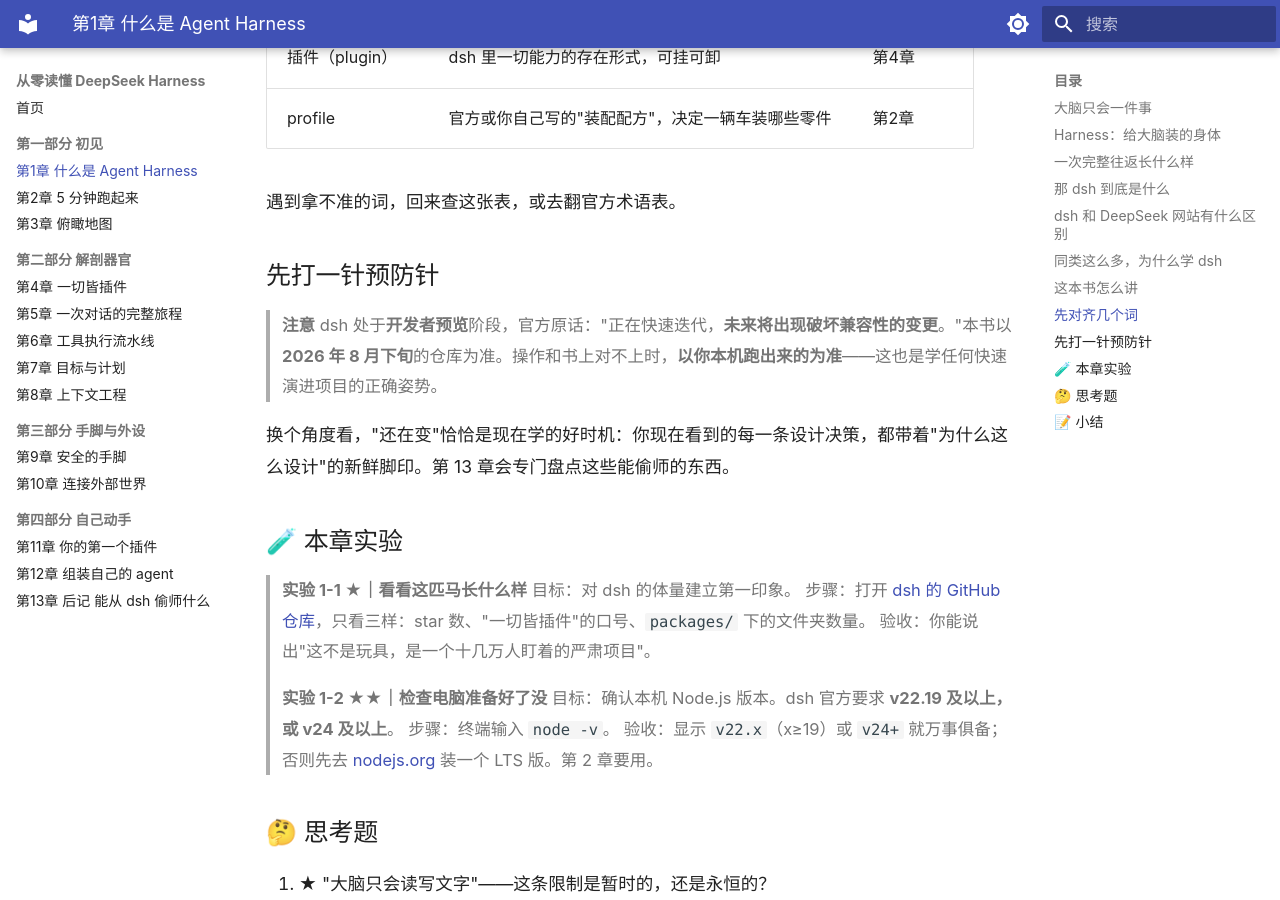
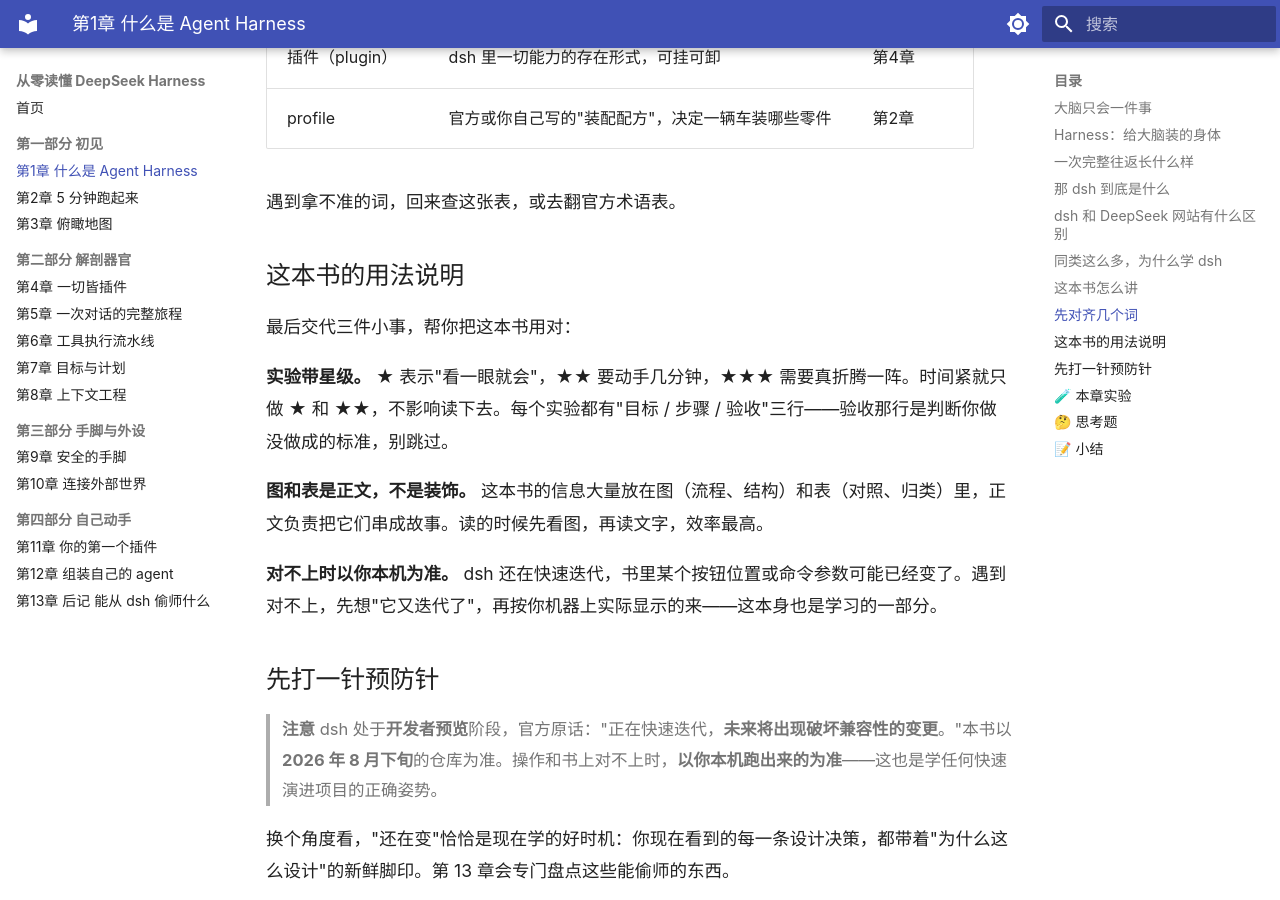
Before and after one commit to makewheels/deepseek-harness-book, an MkDocs documentation site: the page built from docs/ch01.md, in a window 1280 px wide and 900 px high, scrolled down 7596 px. Built offline with MkDocs 1.6.1 and Material for MkDocs 9.7.7, drawn with Linux system fonts in a browser that asks for light colours.

Commit message:
第 1 章补用法说明节

```diff
--- a/docs/ch01.md
+++ b/docs/ch01.md
@@ -176,6 +176,16 @@
 
 遇到拿不准的词，回来查这张表，或去翻官方术语表。
 
+## 这本书的用法说明
+
+最后交代三件小事，帮你把这本书用对：
+
+**实验带星级。** ★ 表示"看一眼就会"，★★ 要动手几分钟，★★★ 需要真折腾一阵。时间紧就只做 ★ 和 ★★，不影响读下去。每个实验都有"目标 / 步骤 / 验收"三行——验收那行是判断你做没做成的标准，别跳过。
+
+**图和表是正文，不是装饰。** 这本书的信息大量放在图（流程、结构）和表（对照、归类）里，正文负责把它们串成故事。读的时候先看图，再读文字，效率最高。
+
+**对不上时以你本机为准。** dsh 还在快速迭代，书里某个按钮位置或命令参数可能已经变了。遇到对不上，先想"它又迭代了"，再按你机器上实际显示的来——这本身也是学习的一部分。
+
 ## 先打一针预防针
 
 > **注意**
```
